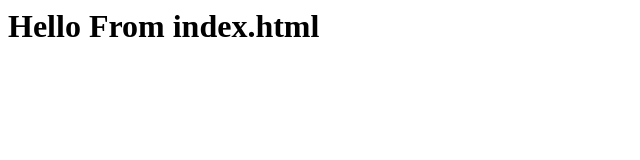
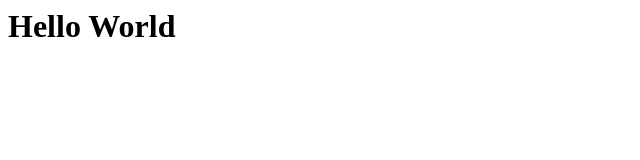
Before and after one commit to JonyTja/belajar-git-okt-2022, a plain HTML site: page index.html in a window 1280 px wide. Shown: the whole page, without its empty margins (0-640 px from the left). Drawn offline with Linux system fonts and the light colour scheme.

Commit message:
Memodiofikasi index.html

```diff
--- a/index.html
+++ b/index.html
@@ -3,6 +3,6 @@
 		<title>Belajar GIT</title>
 	</head>
 	<body>
-		<h1>Hello From index.html</h1>
+		<h1>Hello World</h1>
 	</body>
 </html>
```
